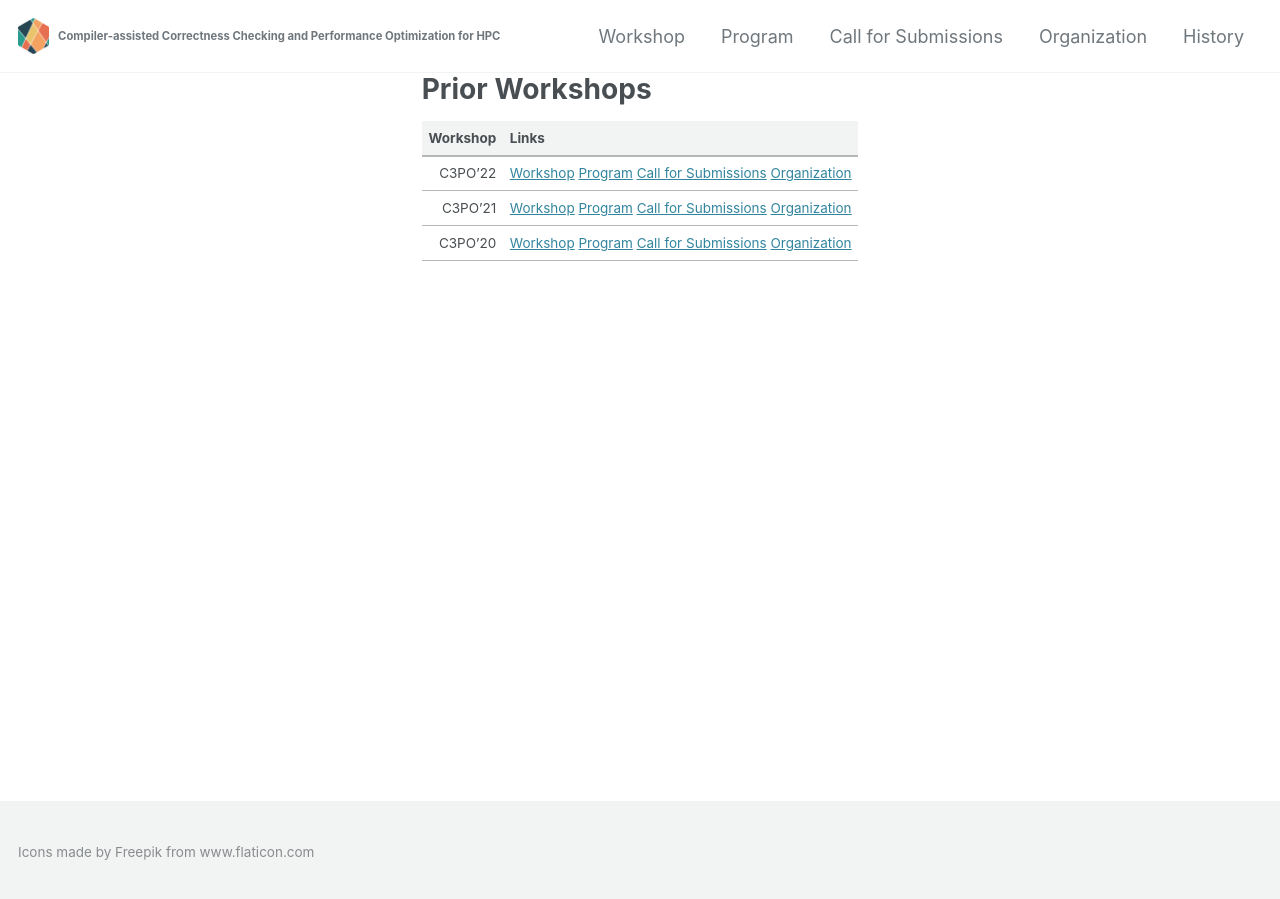
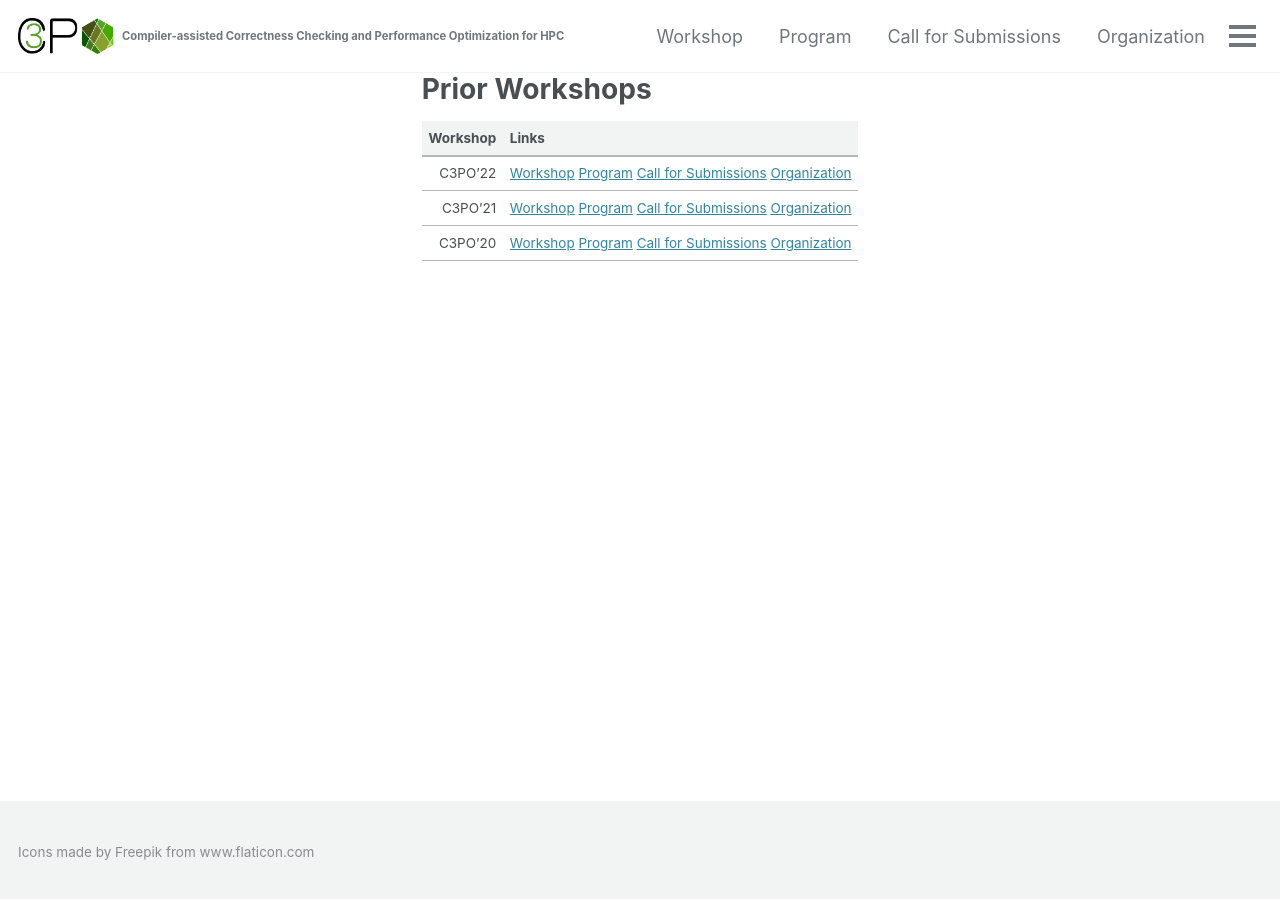
Before and after one commit to c3po-workshop/c3po-workshop.github.io, a Jekyll site: the page built from _pages/history.md, in a window 1280 px wide. Built offline with Jekyll 4.4.1, drawn with Linux system fonts in a browser that asks for light colours; cached includes are drawn as plain includes; nearby versions of some CDN libraries; our own code applies the rules of GitHub Pages for plain Markdown files.

Commit message:
Usnig new logo in web site title

```diff
--- a/_config.yml
+++ b/_config.yml
@@ -25,7 +25,7 @@
 baseurl                  : # "/_pages/2020/index"
 repository               : "c3po-workshop/c3po-workshop.github.io"
 teaser                   : # path of fallback teaser image, e.g. "/assets/images/500x300.png"
-logo                     : "/assets/logo.png"
+logo                     : "/assets/logo2024.png"
 masthead_title           : " "
 # breadcrumbs            : false # true, false (default)
 words_per_minute         : 200
```
